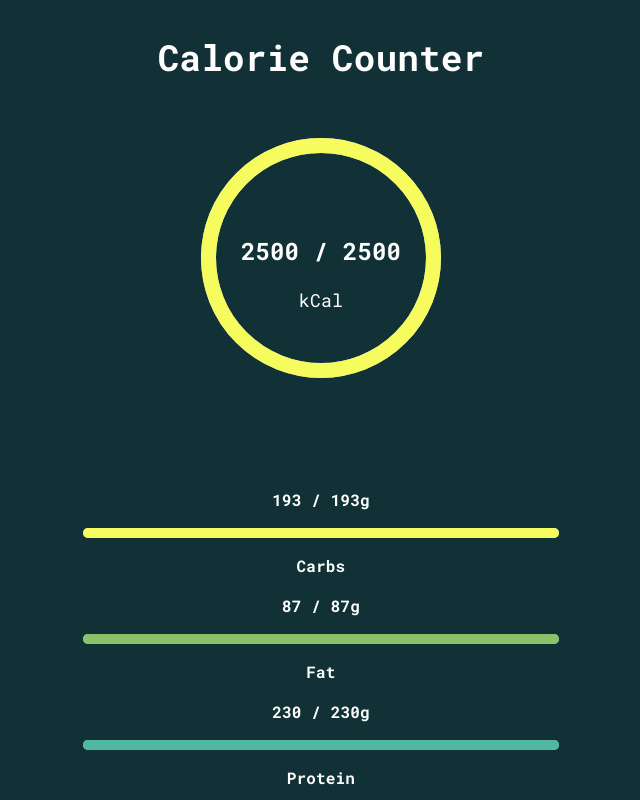
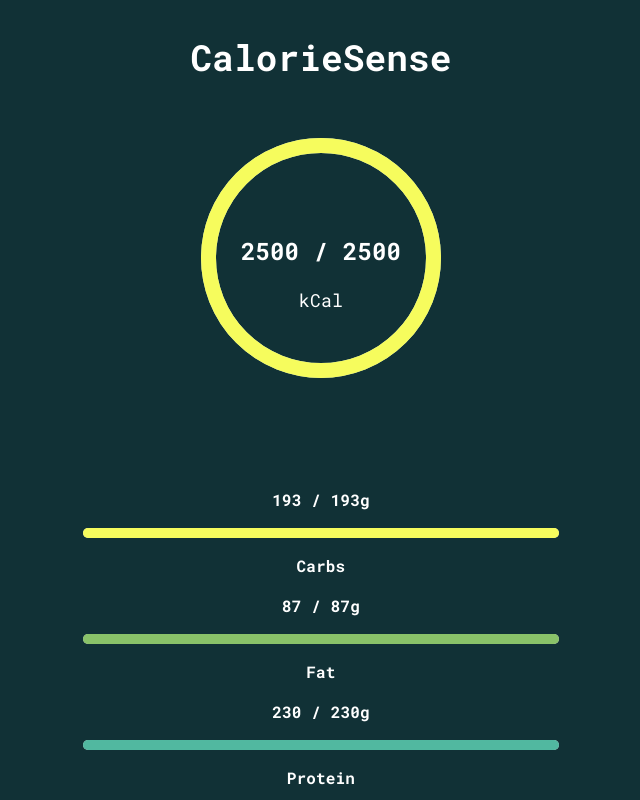
Before and after one commit to danielgoehring/ReactCalorieTrackerApp, a React (Create React App) app: page / in a window 1280 px wide. Shown: the top 800 px of the page, without its empty margins (319-959 px from the left). Built offline with nearby package versions, Linux system fonts and the light colour scheme.

Commit message:
changed title of project

```diff
--- a/src/CalorieTracker.js
+++ b/src/CalorieTracker.js
@@ -179,7 +179,7 @@
               textAlign: 'center',
             }}
           >
-            Calorie Counter
+            CalorieSense
           </h1>
         </div>
         <TotalMacros
```
